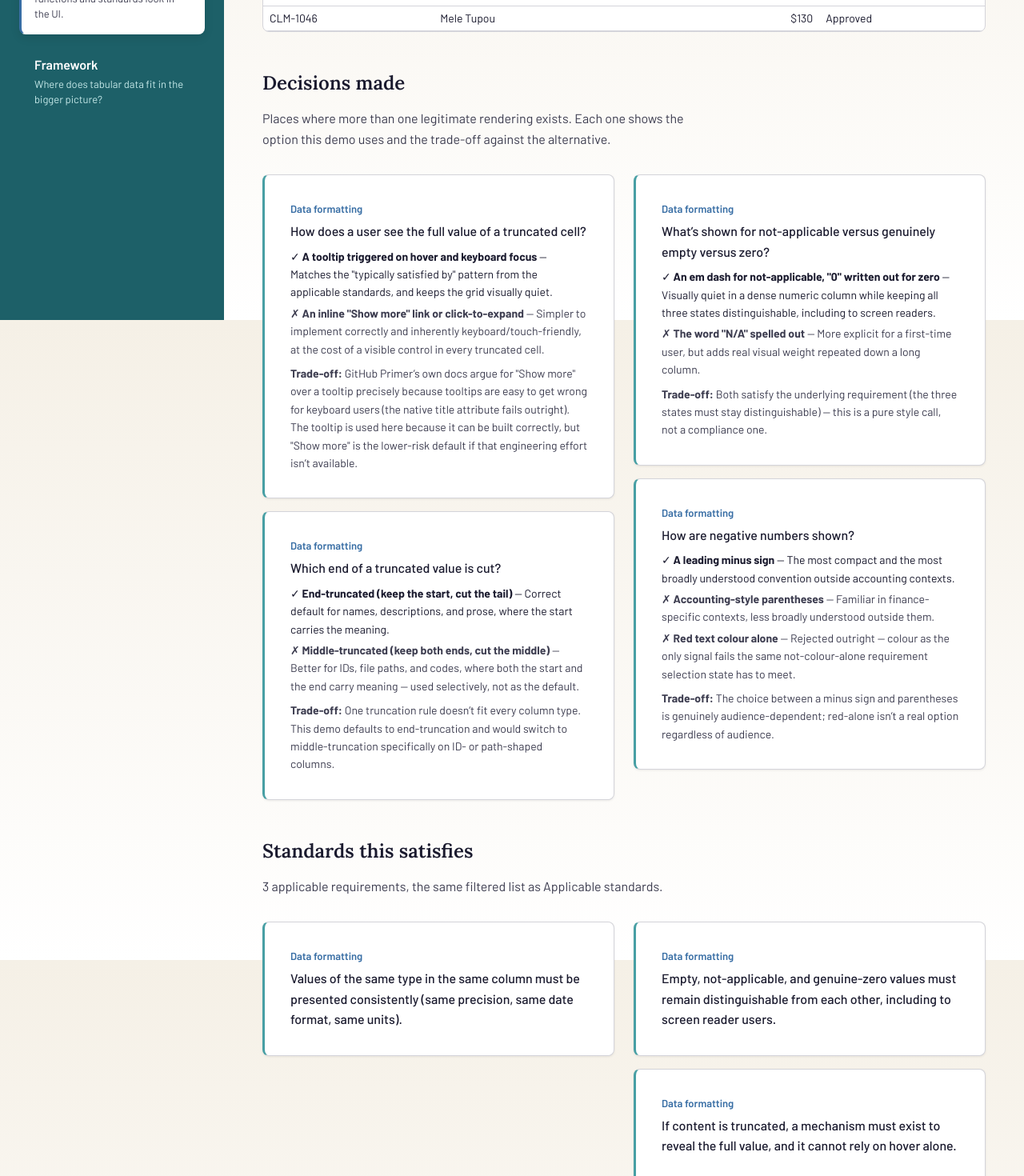
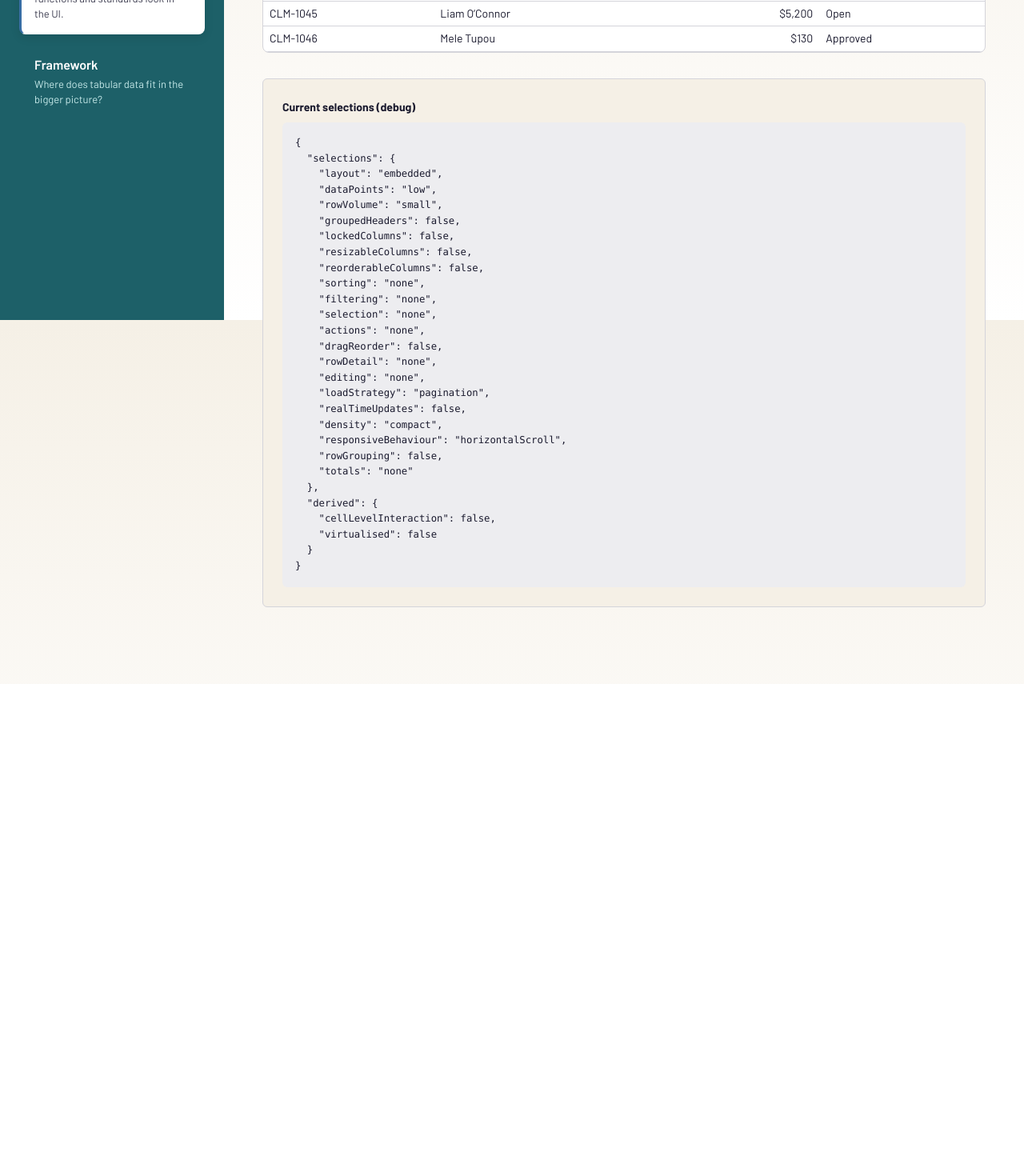
Before and after one commit to puneetsyaloutlook/grabledesigner, a React (Vite) app: page /experience in a window 1280 px wide. Shown: the part 400-1870 px from the top of the page at 80% size. After the commit the page ends 1255 px from the top, so only its background shows below. Built offline with nearby package versions, Linux system fonts and the light colour scheme.

Commit message:
Add files via upload

```diff
--- a/src/pages/Experience.jsx
+++ b/src/pages/Experience.jsx
@@ -1,17 +1,13 @@
-import { useSearchParams } from 'react-router-dom';
+import { useSearchParams, Link } from 'react-router-dom';
 import { decodeSelections } from '../lib/selectionState';
 import { computeDerivedFlags } from '../lib/selectionSchema';
-import { applicableStandards } from '../lib/standards';
-import { applicableDecisions } from '../lib/decisions';
-import { accentFor } from '../lib/categoryAccent';
 import DemoGrid from '../components/DemoGrid';
 
 export default function Experience() {
   const [searchParams] = useSearchParams();
   const selections = decodeSelections(searchParams);
   const derived = computeDerivedFlags(selections);
-  const requirements = applicableStandards(selections, derived);
-  const decisions = applicableDecisions(selections, derived);
+  const query = searchParams.toString();
 
   return (
     <div>
@@ -21,69 +17,13 @@ export default function Experience() {
         <p className="intro-copy">
           A working demo built from what was selected on Features needed,
           implementing the applicable standards and the specific rendering
-          choices below &mdash; not just illustrating them.
+          choices behind it. The full write-up of those standards and
+          decisions lives on{' '}
+          <Link to={`/documentation${query ? `?${query}` : ''}`}>Documentation</Link>.
         </p>
       </div>
 
       <DemoGrid selections={selections} derived={derived} />
-
-      {decisions.length > 0 && (
-        <section style={{ marginTop: 'var(--space-2xl)' }}>
-          <h2>Decisions made</h2>
-          <p className="intro-copy">
-            Places where more than one legitimate rendering exists. Each one
-            shows the option this demo uses and the trade-off against the
-            alternative.
-          </p>
-          <div className="reading-list">
-            {decisions.map((entry) => (
-              <div
-                key={entry.id}
-                className="card"
-                style={{ borderLeft: `3px solid ${accentFor(entry.category)}` }}
-              >
-                <p style={{ fontSize: '0.8125rem', color: 'var(--color-action)', fontWeight: 600, margin: '0 0 var(--space-xs)' }}>
-                  {entry.category}
-                </p>
-                <p style={{ fontWeight: 500, margin: '0 0 var(--space-sm)' }}>{entry.question}</p>
-                <div style={{ display: 'flex', flexDirection: 'column', gap: '4px', marginBottom: 'var(--space-sm)' }}>
-                  {entry.options.map((opt, i) => (
-                    <p key={i} style={{ fontSize: 'var(--text-sm-size)', margin: 0, color: opt.chosen ? 'var(--text-primary)' : 'var(--text-secondary)' }}>
-                      {opt.chosen ? '\u2713 ' : '\u2717 '}
-                      <strong>{opt.label}</strong> &mdash; {opt.note}
-                    </p>
-                  ))}
-                </div>
-                <p style={{ fontSize: 'var(--text-sm-size)', color: 'var(--text-secondary)', margin: 0 }}>
-                  <strong>Trade-off: </strong>{entry.tradeoff}
-                </p>
-              </div>
-            ))}
-          </div>
-        </section>
-      )}
-
-      <section style={{ marginTop: 'var(--space-2xl)' }}>
-        <h2>Standards this satisfies</h2>
-        <p className="intro-copy">
-          {requirements.length} applicable requirement{requirements.length === 1 ? '' : 's'},
-          the same filtered list as Applicable standards.
-        </p>
-        <div className="reading-list">
-          {requirements.map((entry) => (
-            <div
-              key={entry.id}
-              className="card"
-              style={{ borderLeft: `3px solid ${accentFor(entry.category)}` }}
-            >
-              <p style={{ fontSize: '0.8125rem', color: 'var(--color-action)', fontWeight: 600, margin: '0 0 var(--space-xs)' }}>
-                {entry.category}
-              </p>
-              <p style={{ fontWeight: 500, margin: 0 }}>{entry.requirement}</p>
-            </div>
-          ))}
-        </div>
-      </section>
 
       <div className="debug-panel">
         <strong>Current selections (debug)</strong>
```
